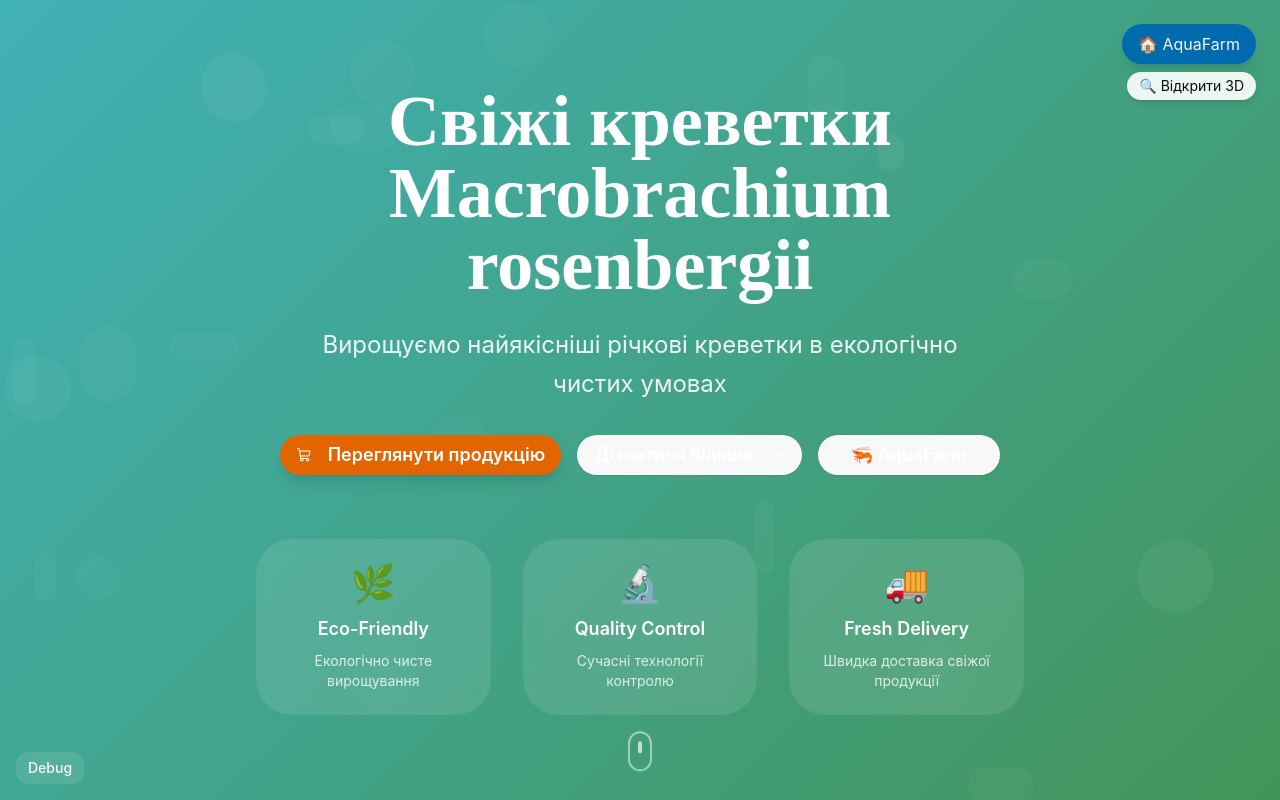
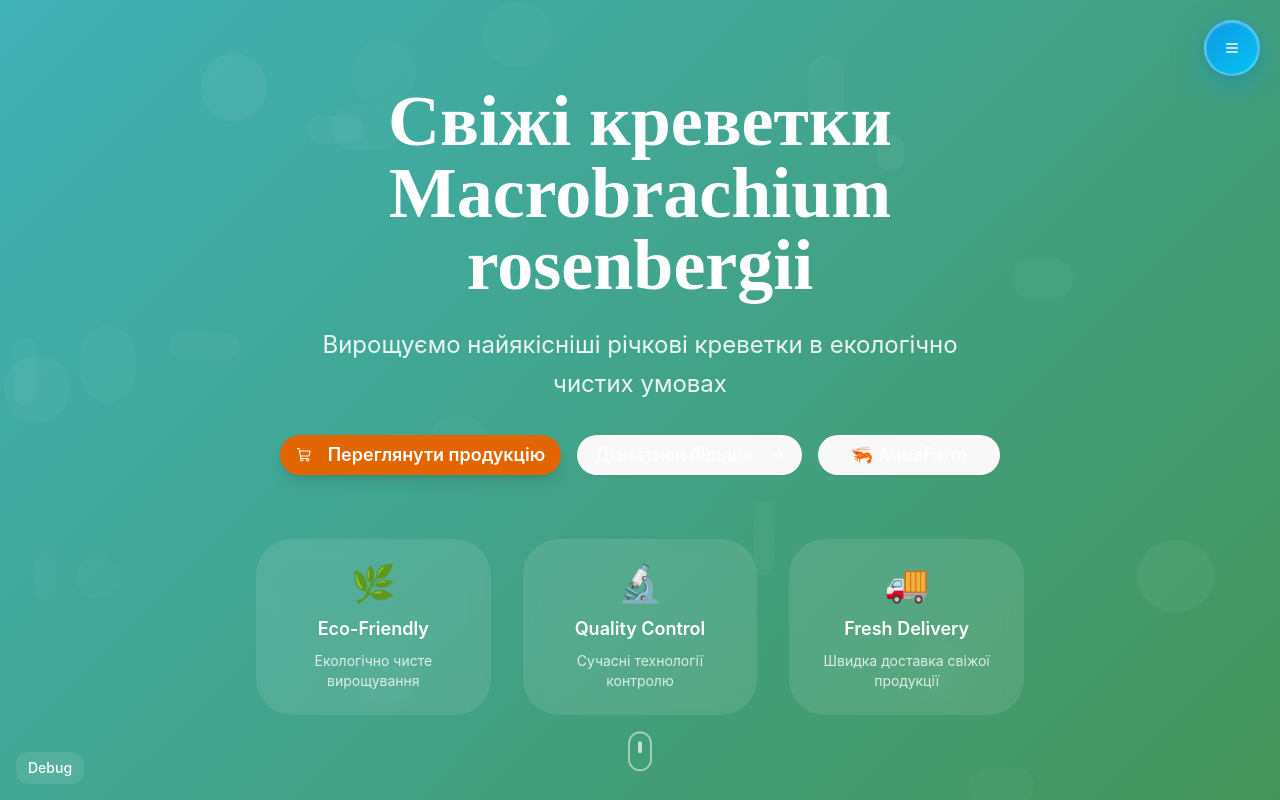
Before and after one commit to oleg121203/ukrainian-freshwater, a React (Vite) app: page / in a window 1280 px wide. Built offline with nearby package versions, Linux system fonts and the light colour scheme.

Commit message:
Complete menu integration and hierarchical navigation implementation
Co-authored-by: oleg121203 <139074511+oleg121203@users.noreply.github.com>

```diff
--- a/package.json
+++ b/package.json
@@ -68,6 +68,7 @@
     "react-error-boundary": "^6.0.0",
     "react-hook-form": "^7.54.2",
     "react-resizable-panels": "^2.1.7",
+    "react-use": "^17.6.0",
     "recharts": "^2.15.1",
     "sonner": "^2.0.1",
     "tailwind-merge": "^3.0.2",
--- a/src/App.tsx
+++ b/src/App.tsx
@@ -1,4 +1,4 @@
-import { Suspense, lazy, useState } from 'react'
+import { Suspense, lazy, useState, useEffect } from 'react'
 import { Toaster } from 'sonner'
 import { LanguageProvider } from '@/contexts/LanguageContext'
 const PrawnVisualization = lazy(() => import('@/components/PrawnVisualization'))
@@ -23,6 +23,8 @@ import { ShoppingCart } from '@/components/ShoppingCart'
 import { FloatingCart } from '@/components/FloatingCart'
 import { ShoppingTest } from '@/components/ShoppingTest'
 import { PaymentAdmin } from '@/components/PaymentAdmin'
+import { AquaMenu } from '@/components/AquaMenu'
+import { createMenuTree } from '@/config/menuTree'
 import { useAudio } from '@/hooks/useAudio'
 import { Button } from '@/components/ui/button'
 
@@ -33,7 +35,26 @@ function App() {
   const [showDebug, setShowDebug] = useState(false)
   const [showCart, setShowCart] = useState(false)
   const [prevSection, setPrevSection] = useState<string | null>(null)
+  const [isAdminMode, setIsAdminMode] = useState<boolean>(false)
   const { playSwooshSound } = useAudio()
+
+  // Check admin mode status from sessionStorage
+  const checkAdminMode = () => {
+    return sessionStorage.getItem('adminAuthed') === '1'
+  }
+
+  // Update admin mode state when needed
+  const updateAdminMode = () => {
+    setIsAdminMode(checkAdminMode())
+  }
+
+  // Create menu tree
+  const menuTree = createMenuTree()
+
+  // Initialize admin mode on component mount
+  useEffect(() => {
+    updateAdminMode()
+  }, [currentSection]) // Update when section changes to keep admin mode in sync
 
   // All available sections for debugging
   const allSections = [
@@ -61,11 +82,14 @@ function App() {
     console.log('Navigating to section:', section)
     playSwooshSound({ volume: 0.25, playbackRate: 0.9 })
 
-    if (section === 'hero') {
-      // If going to hero, show 3D
+    // Update admin mode state when navigating
+    updateAdminMode()
+
+    if (section === 'hero' || section === 'hero-3d') {
+      // If going to hero, show 3D based on the specific option
       setPrevSection(currentSection)
       setCurrentSection('hero')
-      setShow3D(true)
+      setShow3D(section === 'hero-3d')
     } else {
       // Going to any other section, hide 3D
       setPrevSection(currentSection)
@@ -77,6 +101,7 @@ function App() {
 
   const handleBack = () => {
     playSwooshSound({ volume: 0.25, playbackRate: 0.9 })
+    updateAdminMode()
     if (prevSection) {
       const target = prevSection
       setPrevSection(null)
@@ -88,11 +113,8 @@ function App() {
     }
   }
 
-  const handleNavigateToSite = () => {
-    playSwooshSound({ volume: 0.25, playbackRate: 0.9 })
-    setCurrentSection('about') // Navigate to the about section as default entry point
-    setShow3D(false)
-    setMenuVisible(false)
+  const handleAdminOpen = () => {
+    handleNavigate('admin')
   }
 
   const renderCurrentSection = () => {
@@ -232,25 +254,14 @@ function App() {
               </div>
             )}
 
-            {/* Right: AquaFarm Button (always visible) and optional Open 3D when hero is active */}
-            <div className="fixed top-6 right-6 z-30 flex flex-col items-end space-y-2">
-              <button
-                onClick={() => handleNavigate('hero')}
-                className="bg-primary text-primary-foreground px-4 py-2 rounded-full shadow-lg hover:shadow-xl transition-all duration-300 hover:scale-105"
-              >
-                🏠 AquaFarm
-              </button>
-              {!show3D && currentSection === 'hero' && (
-                <button
-                  onClick={() => {
-                    playSwooshSound({ volume: 0.25, playbackRate: 0.95 })
-                    setShow3D(true)
-                  }}
-                  className="bg-white/90 text-foreground px-3 py-1 rounded-full shadow-md hover:bg-white transition-all duration-200 text-sm"
-                >
-                  🔍 Відкрити 3D
-                </button>
-              )}
+            {/* Right: AquaMenu - Always visible hierarchical menu */}
+            <div className="fixed top-6 right-6 z-30">
+              <AquaMenu
+                tree={menuTree}
+                onNavigate={handleNavigate}
+                isAdminMode={isAdminMode}
+                onAdminOpen={handleAdminOpen}
+              />
             </div>
 
             {/* Current Section Content */}
--- /dev/null
+++ b/src/config/menuTree.ts
@@ -0,0 +1,161 @@
+import { MenuNode } from '@/components/HierarchicalMenu'
+import {
+  House,
+  Info,
+  ShoppingCart,
+  Images,
+  CookingPot,
+  Star,
+  Phone,
+  Settings,
+  Leaf,
+  Cpu,
+  Truck,
+  Briefcase,
+  Gamepad2,
+  Package,
+  CreditCard,
+  User
+} from 'lucide-react'
+
+export function createMenuTree(): MenuNode[] {
+  return [
+    {
+      key: 'hero',
+      label: '🏠 Головна',
+      icon: House,
+      children: [
+        {
+          key: 'hero',
+          label: 'Головна сторінка',
+          icon: House,
+        },
+        {
+          key: 'hero-3d',
+          label: '🔍 3D Візуалізація',
+          icon: House,
+        },
+      ],
+    },
+    {
+      key: 'information',
+      label: 'ℹ️ Інформація',
+      icon: Info,
+      children: [
+        {
+          key: 'about',
+          label: 'Про нас',
+          icon: Info,
+        },
+        {
+          key: 'gallery',
+          label: 'Галерея',
+          icon: Images,
+        },
+        {
+          key: 'reviews',
+          label: 'Відгуки',
+          icon: Star,
+        },
+        {
+          key: 'contact',
+          label: 'Контакти',
+          icon: Phone,
+        },
+      ],
+    },
+    {
+      key: 'shop',
+      label: '🛍️ Магазин',
+      icon: ShoppingCart,
+      children: [
+        {
+          key: 'products',
+          label: 'Товари',
+          icon: ShoppingCart,
+        },
+        {
+          key: 'orders',
+          label: 'Замовлення',
+          icon: Package,
+        },
+        {
+          key: 'shop-test',
+          label: 'Тест магазину',
+          icon: ShoppingCart,
+        },
+      ],
+    },
+    {
+      key: 'delivery',
+      label: '🚚 Доставка',
+      icon: Truck,
+    },
+    {
+      key: 'games',
+      label: '🎮 Ігри',
+      icon: Gamepad2,
+      children: [
+        {
+          key: 'game',
+          label: 'Aqua Гра',
+          icon: Gamepad2,
+        },
+        {
+          key: 'feeding',
+          label: 'Годування',
+          icon: CookingPot,
+        },
+        {
+          key: 'petka',
+          label: 'Petka Гра',
+          icon: User,
+        },
+      ],
+    },
+    {
+      key: 'recipes',
+      label: '👨‍🍳 Рецепти',
+      icon: CookingPot,
+    },
+    {
+      key: 'technology',
+      label: '⚙️ Технології',
+      icon: Cpu,
+      children: [
+        {
+          key: 'technology',
+          label: 'Основні технології',
+          icon: Cpu,
+        },
+        {
+          key: 'eco-farming',
+          label: 'Еко-фермерство',
+          icon: Leaf,
+        },
+        {
+          key: 'professional',
+          label: 'Професійні рішення',
+          icon: Briefcase,
+        },
+      ],
+    },
+    {
+      key: 'admin',
+      label: '🔧 Адміністрування',
+      icon: Settings,
+      children: [
+        {
+          key: 'admin',
+          label: 'Панель адміна',
+          icon: Settings,
+        },
+        {
+          key: 'payment-admin',
+          label: 'Платежі',
+          icon: CreditCard,
+        },
+      ],
+    },
+  ]
+}
```
Also changed, not shown: 1 other file (tests, documents, lock files or other folders).
